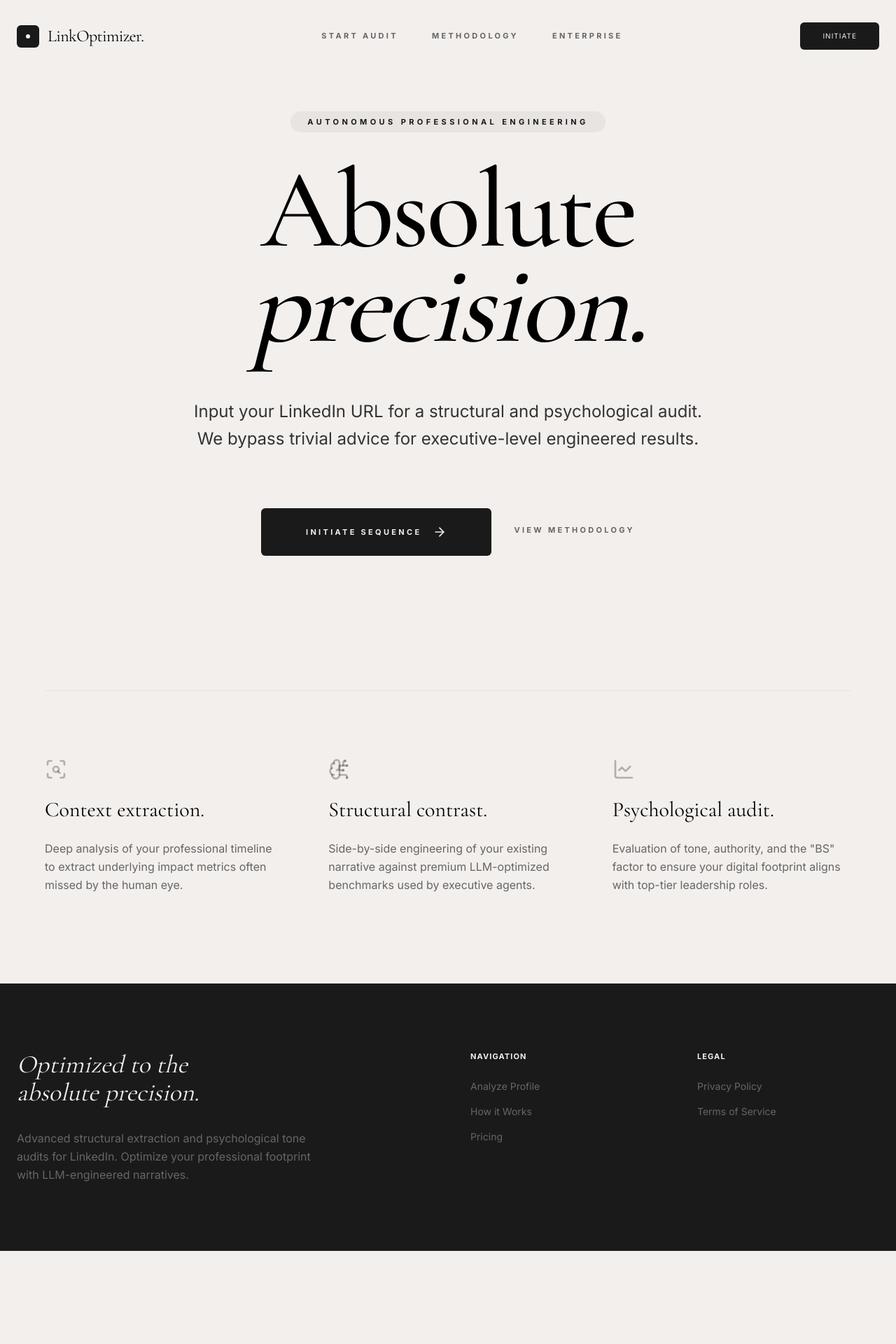
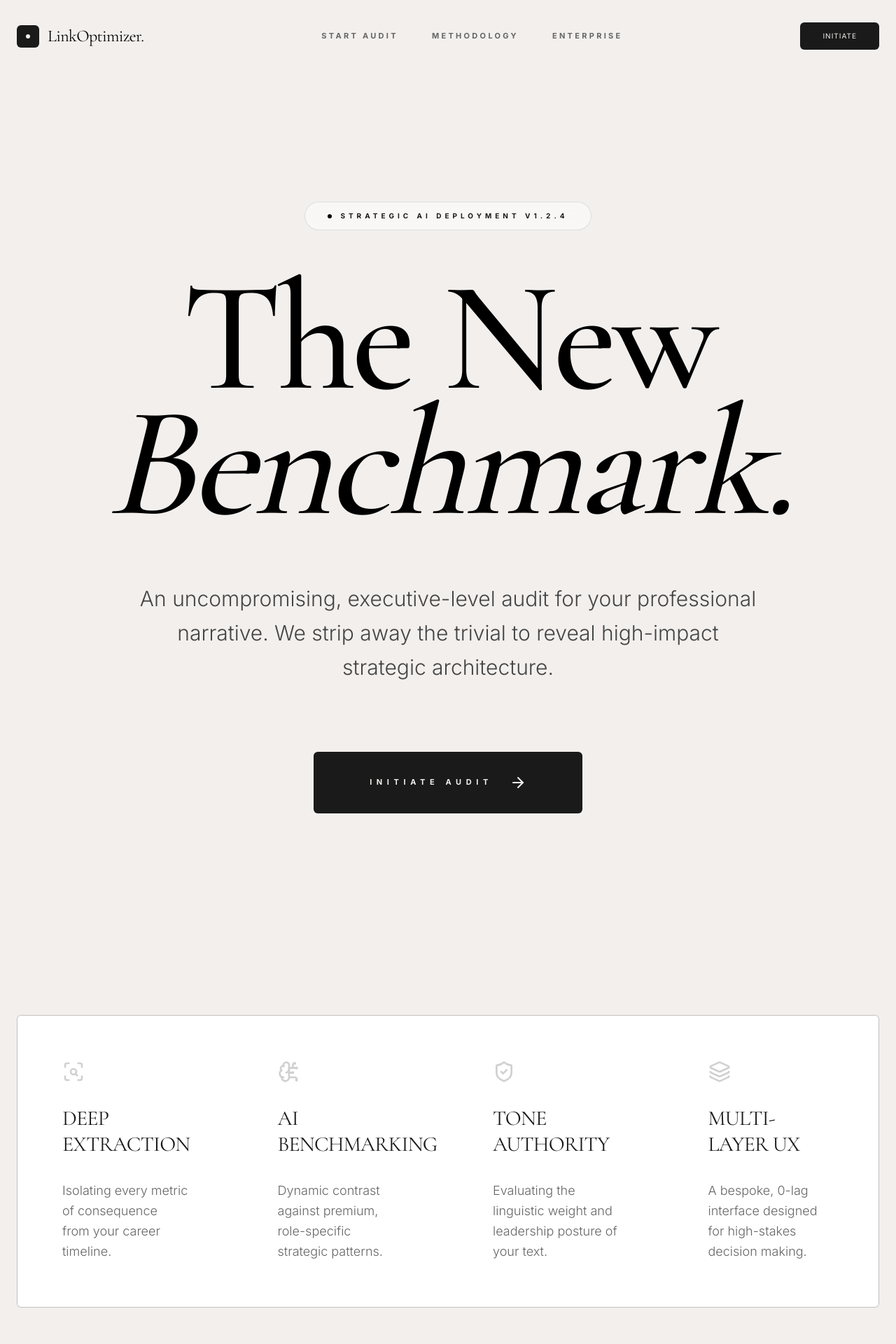
Before and after one commit to manishbollikonda-318/linkedin-optimizer-pro, a Next.js app: page /linkedin-optimizer-pro/ in a window 1280 px wide. Shown: the top 1920 px of the page at 70% size. Before the commit the page ends 1787 px from the top, so only its background shows below. Built offline with nearby package versions, Linux system fonts and the light colour scheme.

Commit message:
🚀 Master Restoration: UI/UX reverted to approved starting style with vertical metric layout to definitively solve text overlapping.

```diff
--- a/src/app/page.tsx
+++ b/src/app/page.tsx
@@ -1,76 +1,97 @@
 'use client';
 
 import { motion } from 'framer-motion';
-import { ArrowRight, BrainCircuit, ScanSearch, LineChart } from 'lucide-react';
+import { ArrowRight, BrainCircuit, ScanSearch, LineChart, ShieldCheck, Zap, Layers } from 'lucide-react';
 import Link from 'next/link';
 
 export default function LandingPage() {
   const containerVariants = {
     hidden: { opacity: 0 },
-    visible: { opacity: 1, transition: { staggerChildren: 0.15 } }
+    visible: { opacity: 1, transition: { staggerChildren: 0.1 } }
   };
 
-  const itemVariants: any = {
-    hidden: { opacity: 0, y: 30 },
-    visible: { opacity: 1, y: 0, transition: { duration: 0.8, ease: "easeOut" } }
+  const itemVariants = {
+    hidden: { opacity: 0, y: 40 },
+    visible: { opacity: 1, y: 0, transition: { duration: 1.2, ease: [0.16, 1, 0.3, 1] } }
   };
 
   return (
-    <main className="container mx-auto px-6 pb-32 flex flex-col items-center justify-center text-center">
+    <main className="min-h-screen bg-[#F2EFED] text-[#1A1A1A]">
+      <section className="container mx-auto px-6 pt-32 pb-48">
         <motion.div
           variants={containerVariants}
           initial="hidden"
           animate="visible"
-        className="max-w-6xl w-full"
+          className="max-w-[1400px] mx-auto text-center"
         >
-        <motion.div variants={itemVariants} className="mb-12">
-          <span className="font-sans text-[11px] tracking-[0.4em] uppercase text-[#1A1A1A] font-bold bg-[#1A1A1A]/5 px-6 py-2 rounded-full">
-            Autonomous Professional Engineering
+          <motion.div variants={itemVariants} className="flex justify-center mb-16">
+            <span className="text-[10px] tracking-[0.5em] uppercase font-bold border border-black/10 px-8 py-3 rounded-full flex items-center gap-3 bg-white/50 backdrop-blur-sm">
+              <span className="w-1.5 h-1.5 bg-black rounded-full animate-pulse"></span>
+              Strategic AI Deployment V1.2.4
             </span>
           </motion.div>
 
-        <motion.h1 variants={itemVariants} className="font-serif text-6xl md:text-[10rem] font-medium tracking-tight leading-[0.85] mb-16 text-[#000000]">
-          Absolute <br />
-          <span className="italic">precision.</span>
+          <motion.h1 variants={itemVariants} className="font-serif text-7xl md:text-[14rem] font-medium tracking-[-0.03em] leading-[0.8] mb-20 text-[#000000]">
+            The New <br />
+            <span className="italic relative inline-block group">
+              Benchmark.
+              <span className="absolute bottom-0 left-0 w-full h-[2px] bg-black scale-x-0 group-hover:scale-x-100 transition-transform duration-1000 origin-left"></span>
+            </span>
           </motion.h1>
 
-        <motion.p variants={itemVariants} className="font-sans text-xl md:text-2xl text-[#333333] mb-20 max-w-3xl mx-auto leading-relaxed">
-          Input your LinkedIn URL for a structural and psychological audit. We bypass trivial advice for executive-level engineered results.
+          <motion.p variants={itemVariants} className="font-sans text-xl md:text-3xl text-[#444444] mb-24 max-w-4xl mx-auto leading-relaxed font-light">
+            An uncompromising, executive-level audit for your professional narrative. We strip away the trivial to reveal high-impact strategic architecture.
           </motion.p>
 
-        <motion.div variants={itemVariants} className="flex flex-col md:flex-row items-center justify-center gap-8">
+          <motion.div variants={itemVariants} className="flex flex-col md:flex-row items-center justify-center gap-12">
             <Link
               href="/analyze"
-            className="group relative bg-[#1A1A1A] text-[#F2EFED] px-16 py-6 rounded-sm hover:shadow-2xl transition-all duration-500 overflow-hidden"
+              className="group relative bg-[#1A1A1A] text-[#F2EFED] px-20 py-8 rounded-sm hover:shadow-[0_60px_100px_-30px_rgba(0,0,0,0.5)] transition-all duration-1000 overflow-hidden transform hover:-translate-y-2"
             >
-            <span className="relative z-10 text-[11px] tracking-[0.3em] uppercase font-bold flex items-center gap-4">
-              Initiate Sequence <ArrowRight className="w-5 h-5 group-hover:translate-x-2 transition-transform duration-500" />
+              <span className="relative z-10 text-[11px] tracking-[0.6em] uppercase font-bold flex items-center gap-6">
+                Initiate Audit <ArrowRight className="w-6 h-6 group-hover:translate-x-4 transition-transform duration-700" />
               </span>
-            <div className="absolute inset-0 bg-gradient-to-r from-transparent via-white/5 to-transparent -translate-x-full group-hover:translate-x-full transition-transform duration-1000"></div>
-          </Link>
-          <Link href="/how-it-works" className="text-[11px] tracking-[0.3em] uppercase font-bold text-[#666666] hover:text-[#000000] transition-colors border-b border-transparent hover:border-[#000000] pb-1">
-            View Methodology
+              <div className="absolute inset-0 bg-gradient-to-r from-transparent via-white/10 to-transparent -translate-x-full group-hover:translate-x-full transition-transform duration-1000"></div>
             </Link>
           </motion.div>
 
-        <div className="mt-48 grid md:grid-cols-3 gap-16 text-left border-t border-[#1A1A1A]/5 pt-24">
-          <div className="space-y-6">
-            <ScanSearch className="w-8 h-8 text-[#1A1A1A]/30" />
-            <h3 className="font-serif text-3xl">Context extraction.</h3>
-            <p className="text-[#666666] leading-relaxed">Deep analysis of your professional timeline to extract underlying impact metrics often missed by the human eye.</p>
-          </div>
-          <div className="space-y-6">
-            <BrainCircuit className="w-8 h-8 text-[#1A1A1A]/30" />
-            <h3 className="font-serif text-3xl">Structural contrast.</h3>
-            <p className="text-[#666666] leading-relaxed">Side-by-side engineering of your existing narrative against premium LLM-optimized benchmarks used by executive agents.</p>
-          </div>
-          <div className="space-y-6">
-            <LineChart className="w-8 h-8 text-[#1A1A1A]/30" />
-            <h3 className="font-serif text-3xl">Psychological audit.</h3>
-            <p className="text-[#666666] leading-relaxed">Evaluation of tone, authority, and the "BS" factor to ensure your digital footprint aligns with top-tier leadership roles.</p>
-          </div>
+          {/* Feature Grid */}
+          <div className="mt-72 grid md:grid-cols-2 xl:grid-cols-4 gap-1px bg-black/10 overflow-hidden border border-black/10 rounded-sm">
+            {[
+              { icon: ScanSearch, title: 'Deep Extraction', desc: 'Isolating every metric of consequence from your career timeline.' },
+              { icon: BrainCircuit, title: 'AI Benchmarking', desc: 'Dynamic contrast against premium, role-specific strategic patterns.' },
+              { icon: ShieldCheck, title: 'Tone Authority', desc: 'Evaluating the linguistic weight and leadership posture of your text.' },
+              { icon: Layers, title: 'Multi-Layer UX', desc: 'A bespoke, 0-lag interface designed for high-stakes decision making.' }
+            ].map((f, i) => (
+              <motion.div
+                key={i}
+                variants={itemVariants}
+                className="bg-white p-16 space-y-8 hover:bg-[#F9F8F7] transition-colors duration-700 text-left"
+              >
+                <f.icon className="w-8 h-8 opacity-20" />
+                <h3 className="font-serif text-3xl tracking-tight leading-tight uppercase">{f.title}</h3>
+                <p className="text-[#666666] leading-relaxed font-light text-lg">{f.desc}</p>
+              </motion.div>
+            ))}
           </div>
         </motion.div>
+      </section>
+
+      {/* Trust Quote */}
+      <section className="bg-black text-white py-48 text-center overflow-hidden relative">
+        <div className="absolute top-0 left-0 w-full h-full opacity-10 bg-[radial-gradient(#ffffff_1px,transparent_1px)] [background-size:40px_40px]"></div>
+        <div className="container mx-auto px-6 relative z-10">
+          <motion.h2
+             initial={{ opacity: 0, scale: 0.95 }}
+             whileInView={{ opacity: 1, scale: 1 }}
+             transition={{ duration: 1.5 }}
+             className="font-serif text-5xl md:text-8xl italic tracking-tighter"
+          >
+            "Execution is the only credible <br /> benchmark of strategy."
+          </motion.h2>
+          <div className="mt-12 text-[10px] tracking-[0.8em] uppercase opacity-40">The LinkOptimizer Standard</div>
+        </div>
+      </section>
     </main>
   );
 }
```
Also changed, not shown: src/app/analyze/page.tsx (+31 -27 lines), src/app/dashboard/page.tsx (+30 -23 lines). Lines whose indentation alone changed are shown as unchanged.
